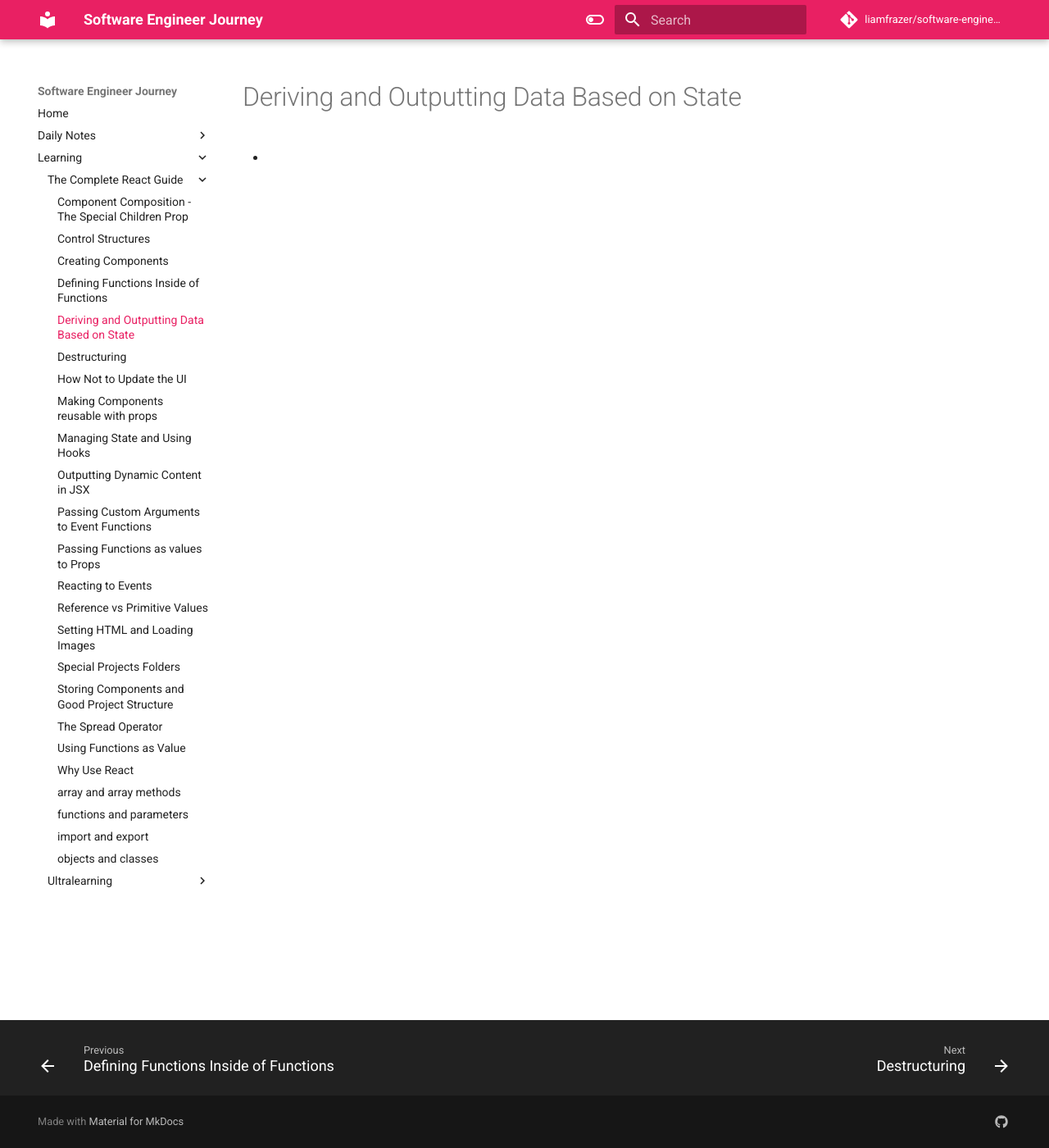
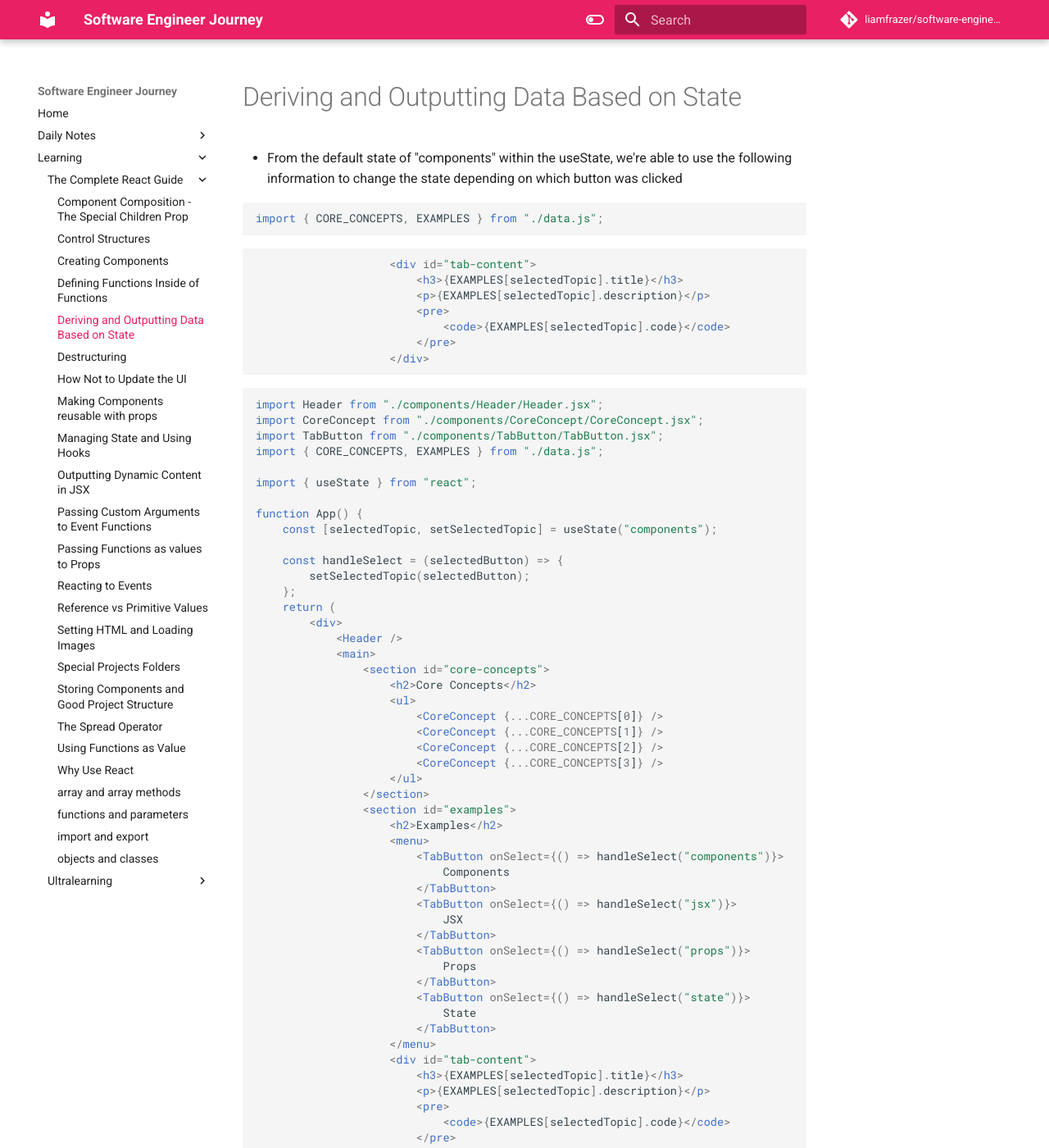
Before and after one commit to liamfrazer/software-engineer-journey, an MkDocs documentation site: the page built from docs/Learning/The Complete React Guide/Deriving and Outputting Data Based on State.md, in a window 1280 px wide and 1400 px high. Shown: the whole window at 82% size. Built offline with MkDocs 1.6.1 and Material for MkDocs 9.7.7, drawn with Linux system fonts in a browser that asks for light colours; comment, search, counter and statistics services are not loaded; some of the changed text lies outside the part shown.

Commit message:
vault backup: 2023-12-17 15:34:49

````diff
--- a/docs/Learning/The Complete React Guide/Deriving and Outputting Data Based on State.md
+++ b/docs/Learning/The Complete React Guide/Deriving and Outputting Data Based on State.md
@@ -7,4 +7,78 @@ tags:
 ---
 # Deriving and Outputting Data Based on State
 
-*
+* From the default state of "components" within the useState, we're able to use the following information to change the state depending on which button was clicked
+
+```jsx
+import { CORE_CONCEPTS, EXAMPLES } from "./data.js";
+```
+
+```jsx
+					<div id="tab-content">
+						<h3>{EXAMPLES[selectedTopic].title}</h3>
+						<p>{EXAMPLES[selectedTopic].description}</p>
+						<pre>
+							<code>{EXAMPLES[selectedTopic].code}</code>
+						</pre>
+					</div>
+```
+
+```jsx
+import Header from "./components/Header/Header.jsx";
+import CoreConcept from "./components/CoreConcept/CoreConcept.jsx";
+import TabButton from "./components/TabButton/TabButton.jsx";
+import { CORE_CONCEPTS, EXAMPLES } from "./data.js";
+
+import { useState } from "react";
+
+function App() {
+	const [selectedTopic, setSelectedTopic] = useState("components");
+
+	const handleSelect = (selectedButton) => {
+		setSelectedTopic(selectedButton);
+	};
+	return (
+		<div>
+			<Header />
+			<main>
+				<section id="core-concepts">
+					<h2>Core Concepts</h2>
+					<ul>
+						<CoreConcept {...CORE_CONCEPTS[0]} />
+						<CoreConcept {...CORE_CONCEPTS[1]} />
+						<CoreConcept {...CORE_CONCEPTS[2]} />
+						<CoreConcept {...CORE_CONCEPTS[3]} />
+					</ul>
+				</section>
+				<section id="examples">
+					<h2>Examples</h2>
+					<menu>
+						<TabButton onSelect={() => handleSelect("components")}>
+							Components
+						</TabButton>
+						<TabButton onSelect={() => handleSelect("jsx")}>
+							JSX
+						</TabButton>
+						<TabButton onSelect={() => handleSelect("props")}>
+							Props
+						</TabButton>
+						<TabButton onSelect={() => handleSelect("state")}>
+							State
+						</TabButton>
+					</menu>
+					<div id="tab-content">
+						<h3>{EXAMPLES[selectedTopic].title}</h3>
+						<p>{EXAMPLES[selectedTopic].description}</p>
+						<pre>
+							<code>{EXAMPLES[selectedTopic].code}</code>
+						</pre>
+					</div>
+				</section>
+			</main>
+		</div>
+	);
+}
+
+export default App;
+
+```
````
